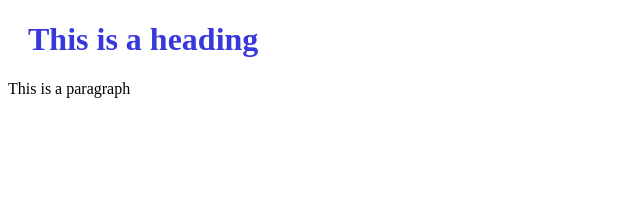
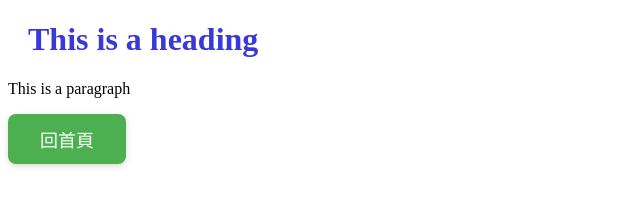
Before and after one commit to Thomas980130/0319STUST, a plain HTML site: page css2.html in a window 1280 px wide. Shown: the whole page, without its empty margins (0-640 px from the left). Drawn offline with Linux system fonts and the light colour scheme.

Commit message:
Update css2.html

```diff
--- a/css2.html
+++ b/css2.html
@@ -9,5 +9,8 @@
 <body>
     <h1>This is a heading</h1>
     <p>This is a paragraph</p>
+    <div class="back-home">
+        <a href="index.html">回首頁</a>
+    </div>
 </body>
 </html>
```
